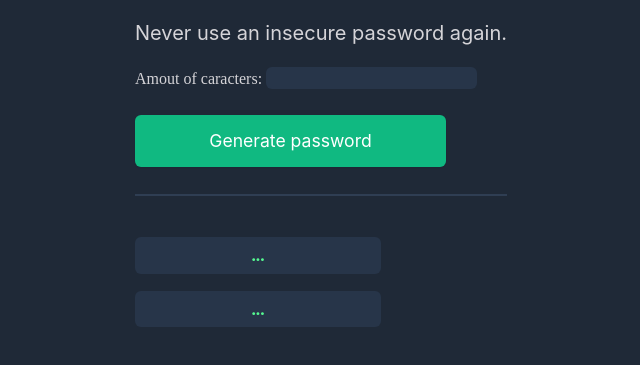
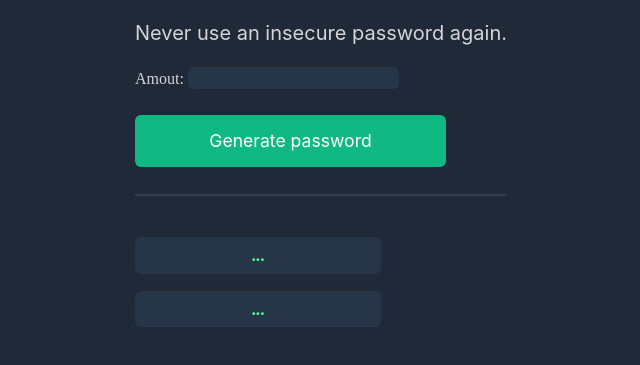
Before and after one commit to AleksandraNorway/pass-generator, a plain HTML site: page index.html in a window 1280 px wide. Shown: the part 163-528 px from the top of the page, without its empty margins (319-959 px from the left). Drawn offline with nearby package versions, Linux system fonts and the light colour scheme.

Commit message:
Update index.html

```diff
--- a/index.html
+++ b/index.html
@@ -10,7 +10,7 @@
         </h1>
         <h3>Never use an insecure password again.</h3>
 
-        <label>Amout of caracters:</label>
+        <label>Amout:</label>
 
         <input type="number" id="input-number">
 
```
